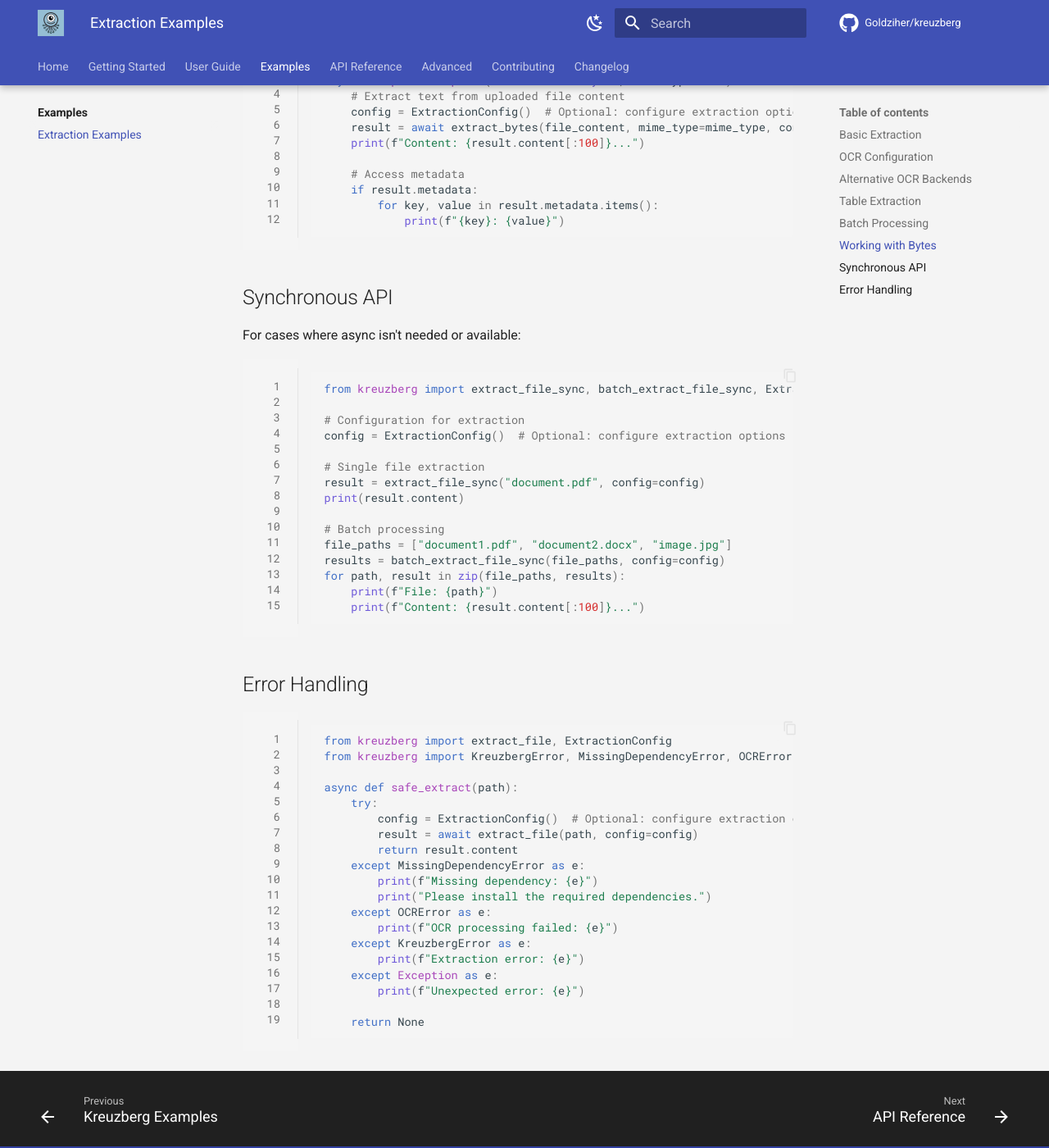
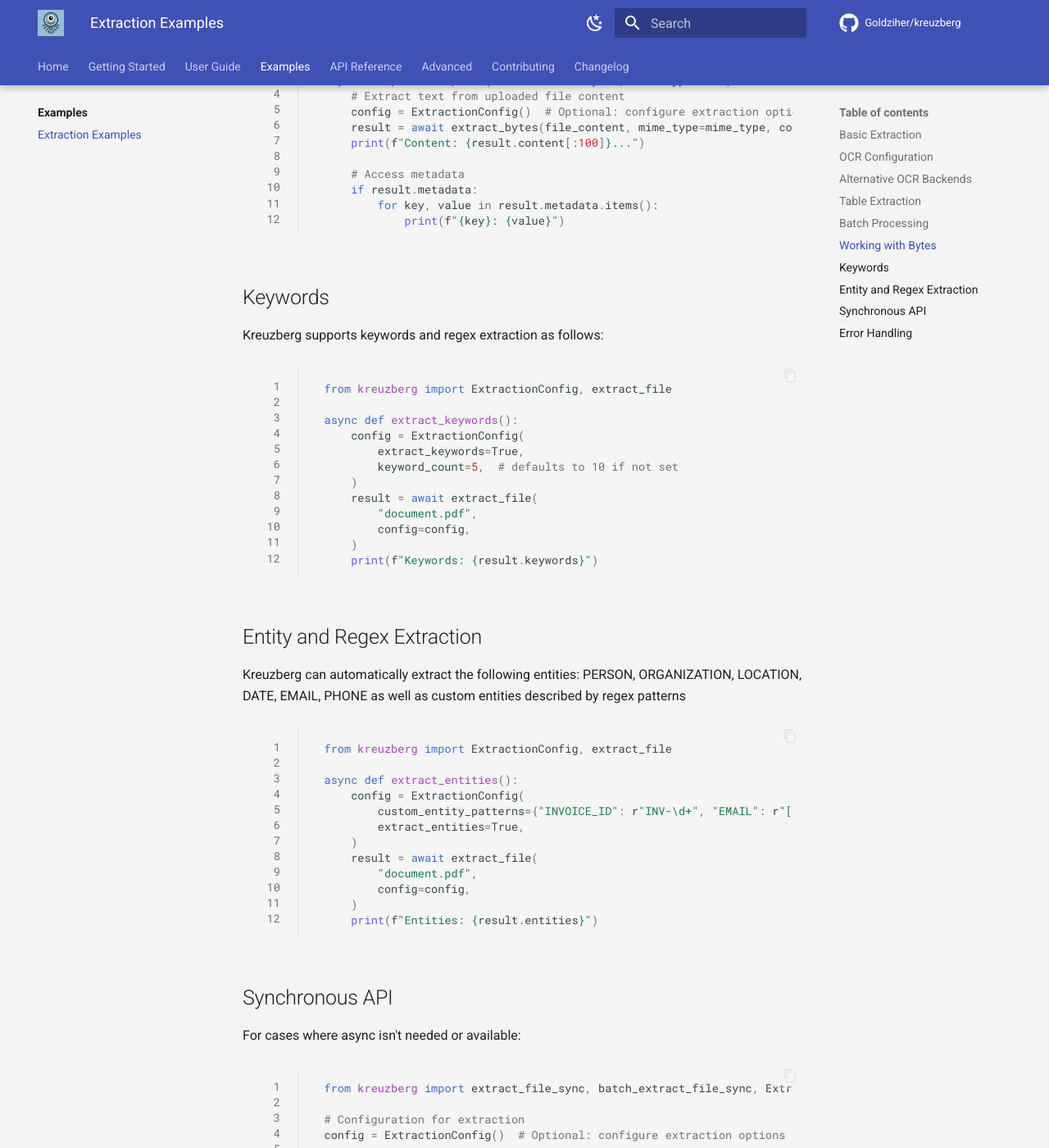
Before and after one commit to elevenday8-design/kreuzberg, an MkDocs documentation site: the page built from docs/examples/extraction-examples.md, in a window 1280 px wide and 1400 px high, scrolled down 3060 px. Shown: the whole window at 82% size. Built offline with MkDocs 1.6.1 and Material for MkDocs 9.7.7, drawn with Linux system fonts in a browser that asks for light colours; comment, search, counter and statistics services are not loaded; the version menu is left out.

Commit message:
chore(backend): added missing doc for keyword and entity extraction

````diff
--- a/docs/examples/extraction-examples.md
+++ b/docs/examples/extraction-examples.md
@@ -148,6 +148,44 @@
             print(f"{key}: {value}")
 ```
 
+## Keywords
+
+Kreuzberg supports keywords and regex extraction as follows:
+
+```python
+from kreuzberg import ExtractionConfig, extract_file
+
+async def extract_keywords():
+    config = ExtractionConfig(
+        extract_keywords=True,
+        keyword_count=5,  # defaults to 10 if not set
+    )
+    result = await extract_file(
+        "document.pdf",
+        config=config,
+    )
+    print(f"Keywords: {result.keywords}")
+```
+
+## Entity and Regex Extraction
+
+Kreuzberg can automatically extract the following entities: PERSON, ORGANIZATION, LOCATION, DATE, EMAIL, PHONE as well as custom entities described by regex patterns
+
+```python
+from kreuzberg import ExtractionConfig, extract_file
+
+async def extract_entities():
+    config = ExtractionConfig(
+        custom_entity_patterns={"INVOICE_ID": r"INV-\d+", "EMAIL": r"[a-zA-Z0-9_.+-]+@[a-zA-Z0-9-]+\.[a-zA-Z0-9-.]+"},
+        extract_entities=True,
+    )
+    result = await extract_file(
+        "document.pdf",
+        config=config,
+    )
+    print(f"Entities: {result.entities}")
+```
+
 ## Synchronous API
 
 For cases where async isn't needed or available:
````
